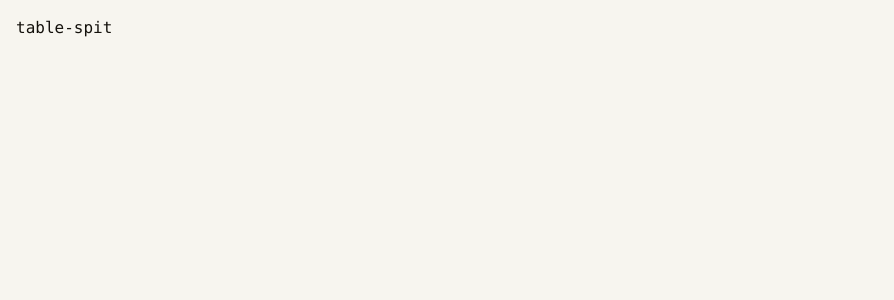
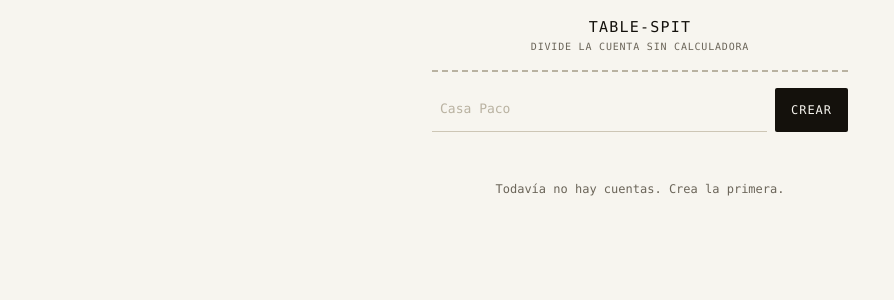
Before and after one commit to diegomnDev/table-split, a React (Vite) app: page / in a window 1280 px wide. Shown: the top 300 px of the page, without its empty margins (0-894 px from the left). Built offline with nearby package versions, Linux system fonts and the light colour scheme.

Commit message:
feat(screens): add bills list screen and app routing

```diff
--- a/src/App.tsx
+++ b/src/App.tsx
@@ -1,3 +1,15 @@
+import { BrowserRouter, Route, Routes } from 'react-router'
+import { BillsScreen } from '@/screens/BillsScreen'
+import { BillsProvider } from '@/state/bills-context'
+
 export default function App() {
-  return <p className="p-4 font-receipt text-ink">table-spit</p>
+  return (
+    <BillsProvider>
+      <BrowserRouter>
+        <Routes>
+          <Route path="/" element={<BillsScreen />} />
+        </Routes>
+      </BrowserRouter>
+    </BillsProvider>
+  )
 }
--- /dev/null
+++ b/src/screens/BillsScreen.tsx
@@ -0,0 +1,79 @@
+import { useState } from 'react'
+import { Link } from 'react-router'
+import { Amount } from '@/components/ui/amount'
+import { Button } from '@/components/ui/button'
+import { TextInput } from '@/components/ui/text-input'
+import { computeSplit } from '@/core/split'
+import { useBills } from '@/state/use-bills'
+
+export function BillsScreen() {
+  const { bills, recovered, addBill, removeBill } = useBills()
+  const [title, setTitle] = useState('')
+
+  const create = () => {
+    if (title.trim() === '') return
+    addBill(title.trim())
+    setTitle('')
+  }
+
+  return (
+    <main className="mx-auto max-w-md px-4 pb-8">
+      <header className="border-b-2 border-dashed border-ink-faint py-4 text-center">
+        <h1 className="text-ticket-lg tracking-ticket uppercase">table-spit</h1>
+        <p className="text-ticket-xs tracking-ticket uppercase text-ink-soft">
+          Divide la cuenta sin calculadora
+        </p>
+      </header>
+
+      {recovered && (
+        <p role="alert" className="mt-3 text-ticket-sm text-accent">
+          No se pudieron leer las cuentas guardadas. Empezamos de cero.
+        </p>
+      )}
+
+      <div className="flex items-end gap-2 py-4">
+        <label className="flex-1">
+          <span className="sr-only">Nombre de la cuenta</span>
+          <TextInput
+            value={title}
+            placeholder="Casa Paco"
+            onChange={(event) => setTitle(event.target.value)}
+            onKeyDown={(event) => event.key === 'Enter' && create()}
+          />
+        </label>
+        <Button onClick={create}>Crear</Button>
+      </div>
+
+      {bills.length === 0 ? (
+        <p className="py-8 text-center text-ticket-sm text-ink-soft">
+          Todavía no hay cuentas. Crea la primera.
+        </p>
+      ) : (
+        <ul>
+          {bills.map((bill) => {
+            const { billTotal } = computeSplit(bill)
+            return (
+              <li key={bill.id} className="flex items-center gap-2 border-b border-rule py-3">
+                <Link to={`/b/${bill.id}`} className="flex-1">
+                  <span className="block text-ticket-base">{bill.title}</span>
+                  <span className="block text-ticket-xs uppercase tracking-ticket text-ink-soft">
+                    {new Date(bill.createdAt).toLocaleDateString('es-ES')} · {bill.diners.length}{' '}
+                    comensales
+                  </span>
+                </Link>
+                <Amount cents={billTotal} className="text-ticket-base" />
+                <Button
+                  variant="danger"
+                  aria-label={`Borrar ${bill.title}`}
+                  onClick={() => removeBill(bill.id)}
+                >
+                  ×
+                </Button>
+              </li>
+            )
+          })}
+        </ul>
+      )}
+    </main>
+  )
+}
```
Also changed, not shown: 1 other file (tests, documents, lock files or other folders).
